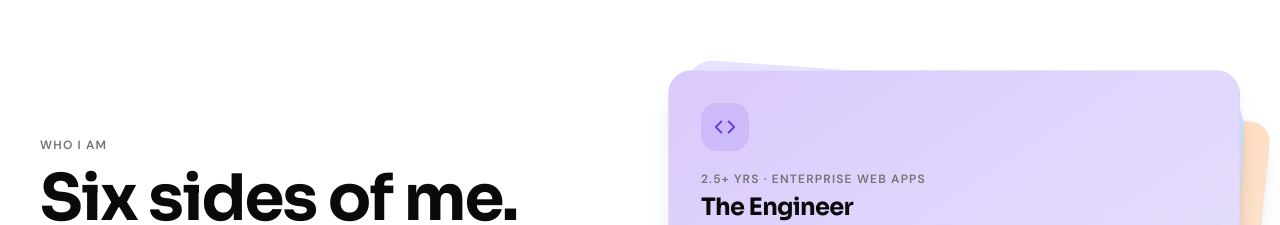
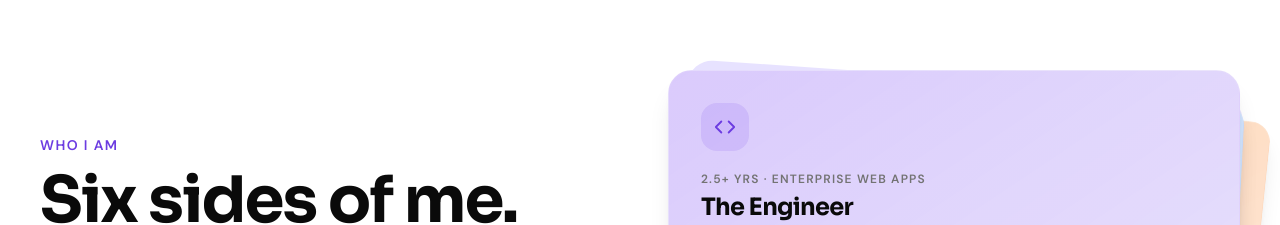
Before and after one commit to krenilpatel11/portfolio-2026, a Next.js app: page / in a window 1280 px wide. Shown: the part 5180-5405 px from the top of the page. Built offline with nearby package versions, Linux system fonts and the light colour scheme.

Commit message:
fix(DeveloperDeck): improve visibility of Who I am section label
- Changed text size from text-xs (12px) to text-sm (14px)
- Changed color from muted gray to accent purple
- Improves readability and visual hierarchy
- Works in both light and dark modes

```diff
--- a/src/components/sections/DeveloperDeck.tsx
+++ b/src/components/sections/DeveloperDeck.tsx
@@ -156,7 +156,7 @@
             animate={isInView ? { opacity: 1, x: 0 } : {}}
             transition={{ duration: 0.7, ease: easing }}
           >
-            <p className="text-xs font-semibold uppercase tracking-widest text-[var(--muted)] mb-3">
+            <p className="text-sm font-semibold uppercase tracking-widest text-[var(--accent)] mb-3">
               Who I am
             </p>
             <h2 className="text-[clamp(2.5rem,5vw,4rem)] font-bold tracking-tight text-[var(--foreground)] font-display mb-4">
```
